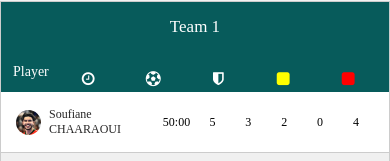
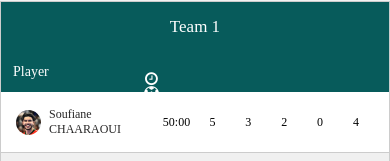
Before and after one commit to YahyaNamir/Salle_Summary, a React Native app: screen /CHEMISTRY in a window 390 px wide. Shown: the part 198-359 px from the top of the page. Built offline with nearby package versions, Linux system fonts and the light colour scheme.

Commit message:
flexDirection

```diff
--- a/screens/ChemistryScreen.js
+++ b/screens/ChemistryScreen.js
@@ -255,7 +255,7 @@ const styles = StyleSheet.create({
   iconView :{
     height: 2,
     // display: 'flex':,
-    flexDirection: 'row',
+    // flexDirection: 'row',
   },
   totalsContainer: {
     flexDirection: 'row',
```
